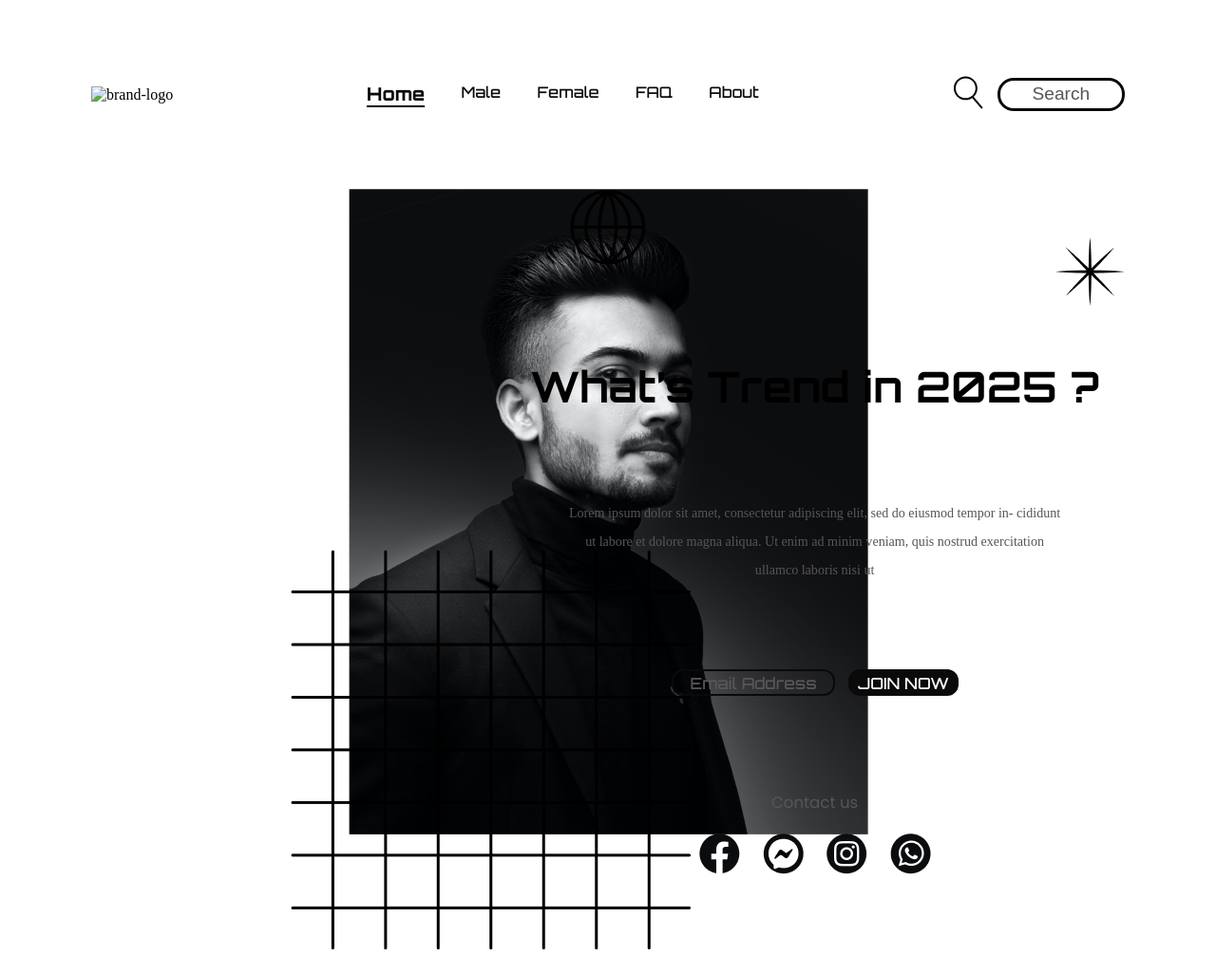
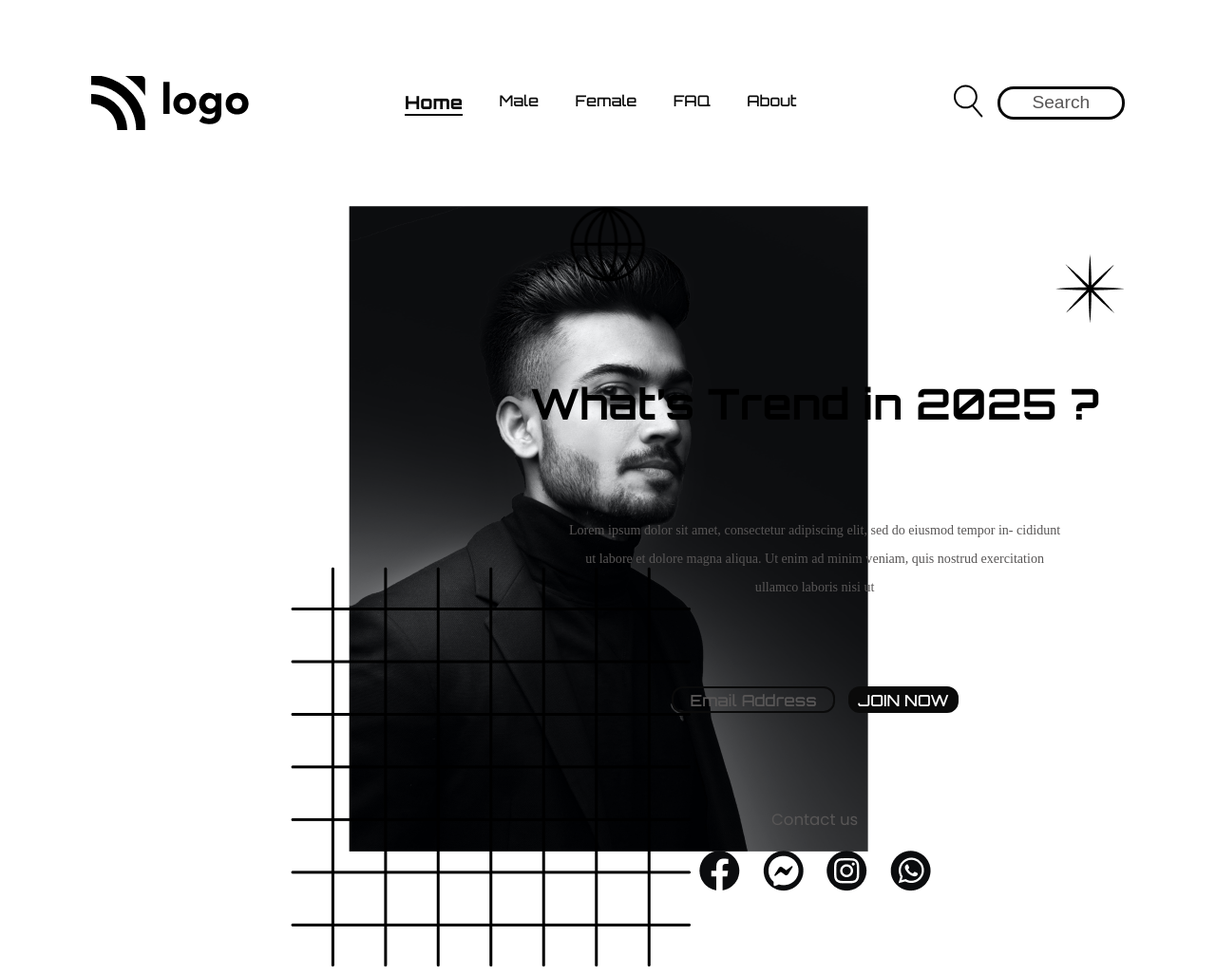
Before and after one commit to blackTiles/LIVE-CLASS-PROJECT-01, a plain HTML site: page index.html in a window 1280 px wide. Shown: the whole page at 95% size. Drawn offline with Linux system fonts and the light colour scheme.

Commit message:
modified project 1

```diff
--- a/index.html
+++ b/index.html
@@ -27,7 +27,7 @@
     <section aria-label="navbar">
       <nav class="navbar-container">
         <div>
-          <img src="/blob/images/Logo.png" alt="brand-logo" />
+          <img src="images/Logo.png" alt="brand-logo" />
         </div>
         <div>
           <ul class="list">
```
